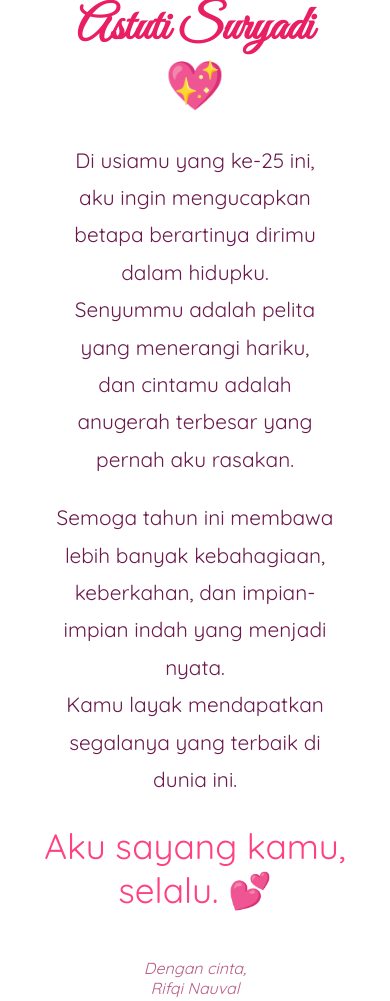
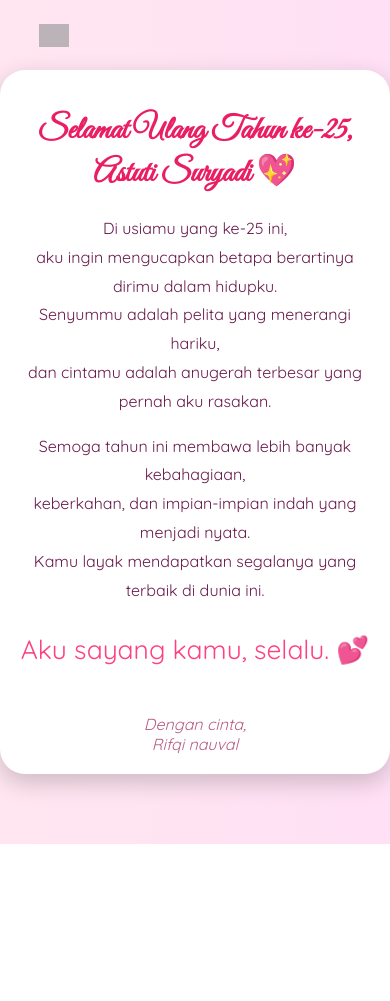
Before and after one commit to Rifqinauval30/forastuti, a plain HTML site: page index.html in a window 390 px wide. Shown: the top 1001 px of the page. After the commit the page ends 844 px from the top, so only its background shows below. Drawn offline with Linux system fonts and the light colour scheme; grey boxes are pictures that could not be loaded.

Commit message:
Update Responsive

```diff
--- a/index.html
+++ b/index.html
@@ -23,30 +23,32 @@
       background-color: #fff;
       border-radius: 25px;
       box-shadow: 0 8px 24px rgba(0, 0, 0, 0.2);
-      padding: 50px;
+      padding: 30px;
       max-width: 650px;
       text-align: center;
       position: relative;
       z-index: 1;
+      width: 100%;
+      box-sizing: border-box;
     }
 
     h1 {
       font-family: 'Great Vibes', cursive;
-      font-size: 3em;
+      font-size: 2.5em;
       color: #e91e63;
       margin-bottom: 20px;
       animation: fadeInDown 1.2s ease-out;
     }
 
     p {
-      font-size: 1.3em;
+      font-size: 1.2em;
       color: #6a1b4d;
       line-height: 1.8;
       animation: fadeInUp 1.5s ease-in-out;
     }
 
     .love {
-      font-size: 2em;
+      font-size: 1.8em;
       color: #ff4081;
       margin-top: 30px;
       animation: pulse 2s infinite;
@@ -133,6 +135,25 @@
         transform: translateY(-800px) rotate(360deg);
       }
     }
+
+    /* Responsiveness for smaller screens */
+    @media (max-width: 768px) {
+      h1 {
+        font-size: 2em;
+      }
+      p {
+        font-size: 1em;
+      }
+      .love {
+        font-size: 1.5em;
+      }
+      .footer {
+        font-size: 1em;
+      }
+      .card {
+        padding: 20px;
+      }
+    }
   </style>
 </head>
 <body>
@@ -157,7 +178,7 @@
       Kamu layak mendapatkan segalanya yang terbaik di dunia ini.
     </p>
     <div class="love">Aku sayang kamu, selalu. 💕</div>
-    <div class="footer">Dengan cinta, <br> Rifqi Nauval</div>
+    <div class="footer">Dengan cinta, <br> Rifqi nauval</div>
   </div>
 </body>
 </html>
```
